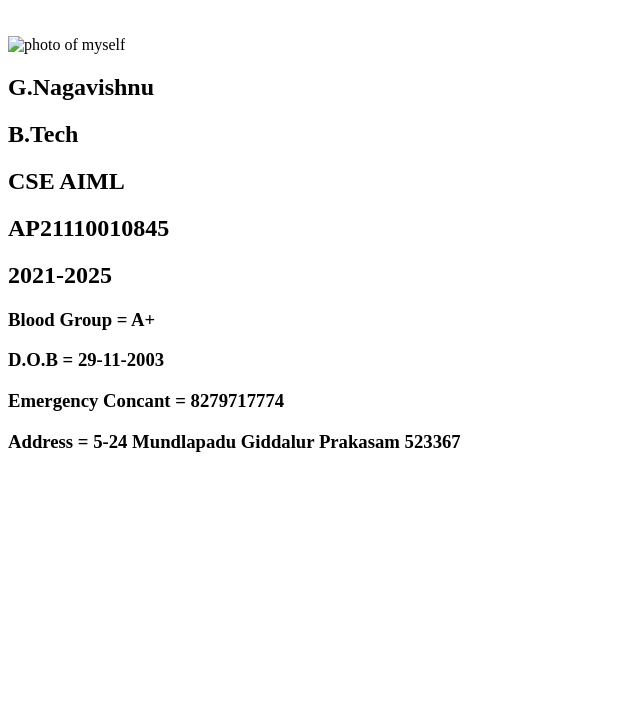
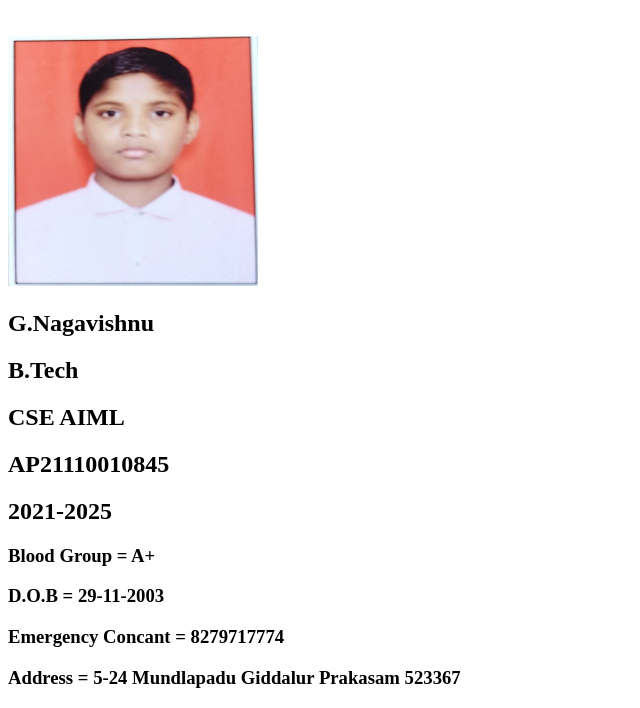
Before and after one commit to Naga-vishnu/idcard, a plain HTML site: page index.html in a window 1280 px wide. Shown: the part 120-828 px from the top of the page, without its empty margins (0-640 px from the left). Before the commit the page ends 800 px from the top, so only its background shows below. Drawn offline with Linux system fonts and the light colour scheme.

Commit message:
Update index.html

```diff
--- a/index.html
+++ b/index.html
@@ -11,7 +11,7 @@
     <h1>SRM University</h1>
    <h1> my id card</h1>
    <br>
-   <img src="./my photo.jpeg" alt="photo of myself " width="250" height="250">
+   <img src="./myphoto.jpeg" alt="photo of myself " width="250" height="250">
    <br>
    <h2>  G.Nagavishnu</h2>
    <h2> B.Tech</h2>
```
